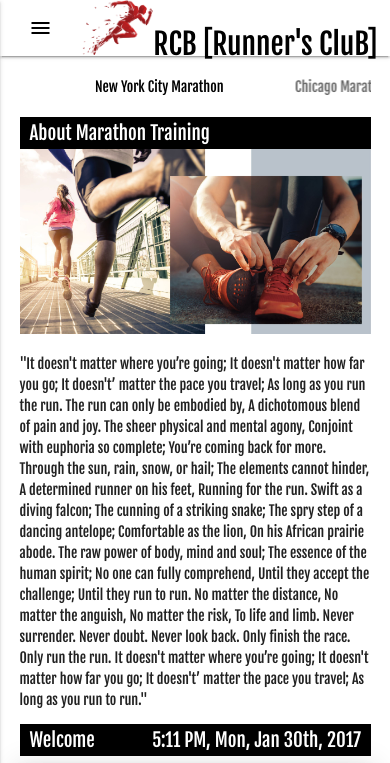
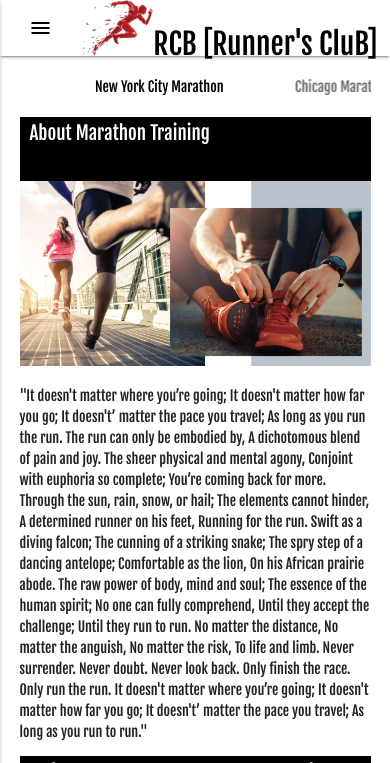
Before and after one commit to hfung8/MarathonTraining, a PHP site: page / in a window 390 px wide. Shown: the top 763 px of the page. Run offline with PHP 8.4, Linux system fonts and the light colour scheme; some libraries are stand-ins or nearby versions; grey boxes are pictures that could not be loaded.

Commit message:
title bar size increase on smaller screen size

```diff
--- a/assets/css/style.css
+++ b/assets/css/style.css
@@ -27,9 +27,12 @@ body{
 	height:32px;
 	text-align: left;
 	padding-left:10px;
+}
 
-
-
+@media screen and (max-width: 468px) {
+	#titles {
+		height: 64px;
+	}
 }
 
 h5 {
```
